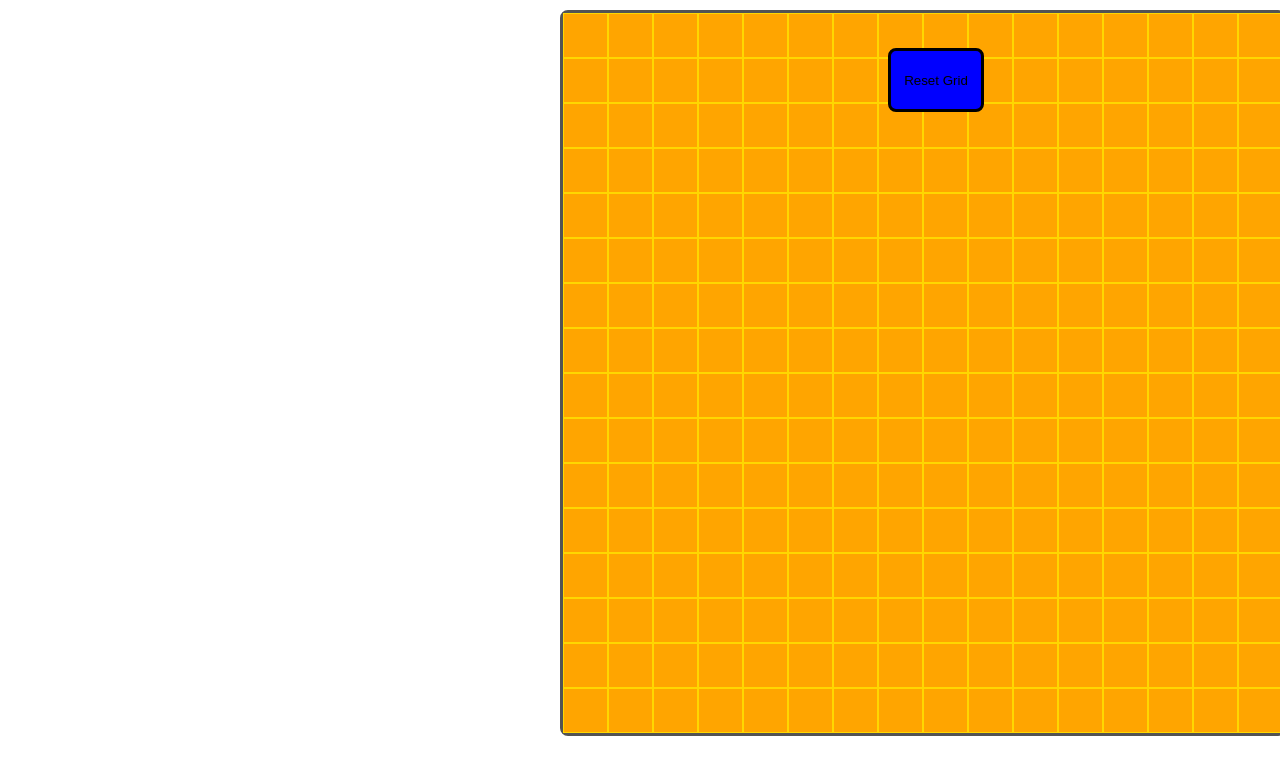
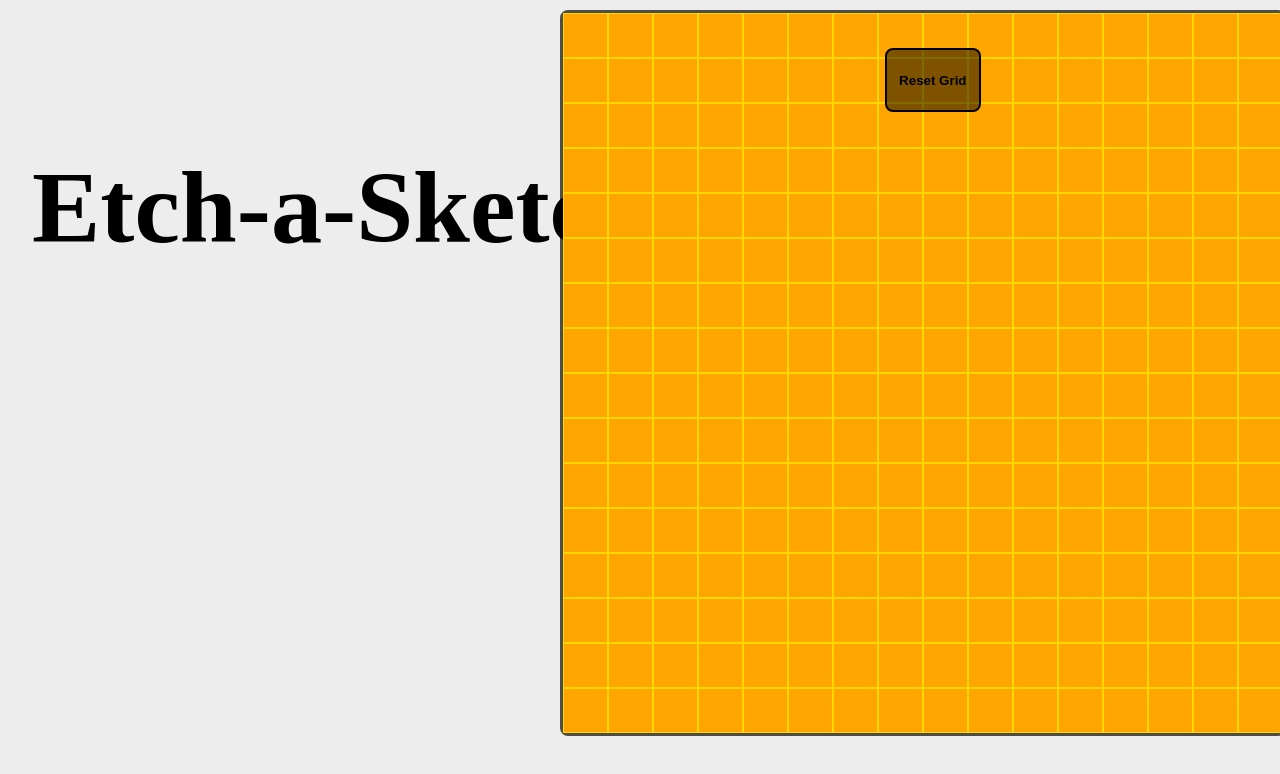
Before and after one commit to blaisepic/etch-a-sketch, a plain HTML site: page index.html in a window 1280 px wide. Drawn offline with Linux system fonts and the light colour scheme.

```diff
--- a/index.html
+++ b/index.html
@@ -2,6 +2,9 @@
 <html>
     <link rel="stylesheet" type="text/css" href="style.css">
     <script src="script.js" defer></script>
+    <header>
+        <h1>Etch-a-Sketch</h1>
+    </header>
     <body>
         <div class="container">
 
--- a/style.css
+++ b/style.css
@@ -5,6 +5,7 @@ html, body {
 	font-size: 100%;
 	font: inherit;
 	vertical-align: baseline;
+    background: #ededed;
 }
 
 .container {
@@ -42,10 +43,21 @@ cell {
 .button {
     position: fixed;
     top: 3rem;
-    left: 55.5rem;
+    left: 55.3rem;
+    font-weight: bold;
     height: 4rem;
     width: 6rem;
-    background-color: blue;
-    border: .2rem solid black;
+    background: rgba(0, 0, 0, .5);
+    border: .15rem solid black;
     border-radius: .5rem;
 }
+
+.button:hover {
+    transform: scale(1.1);
+}
+
+header {
+    margin-top: 3rem;
+    padding: 2rem;
+    font-size: 3.2rem;
+  }
```
